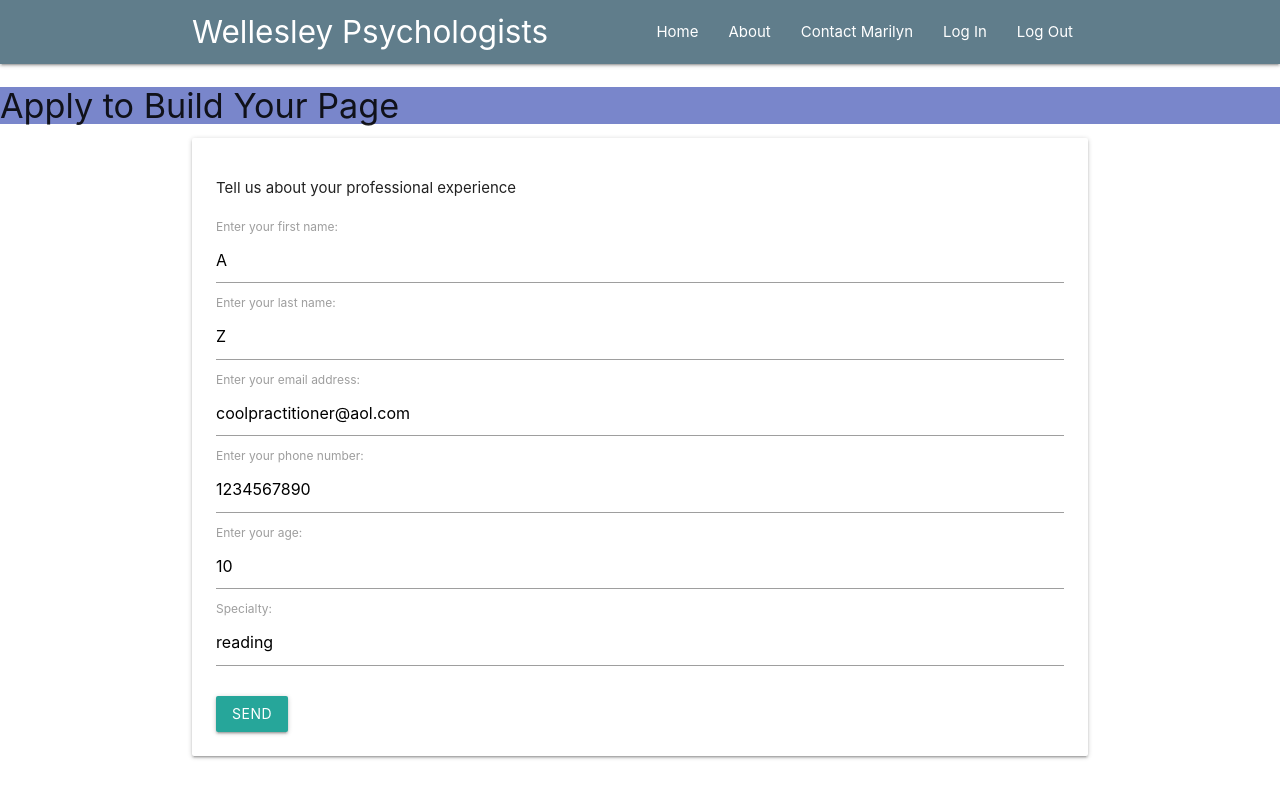
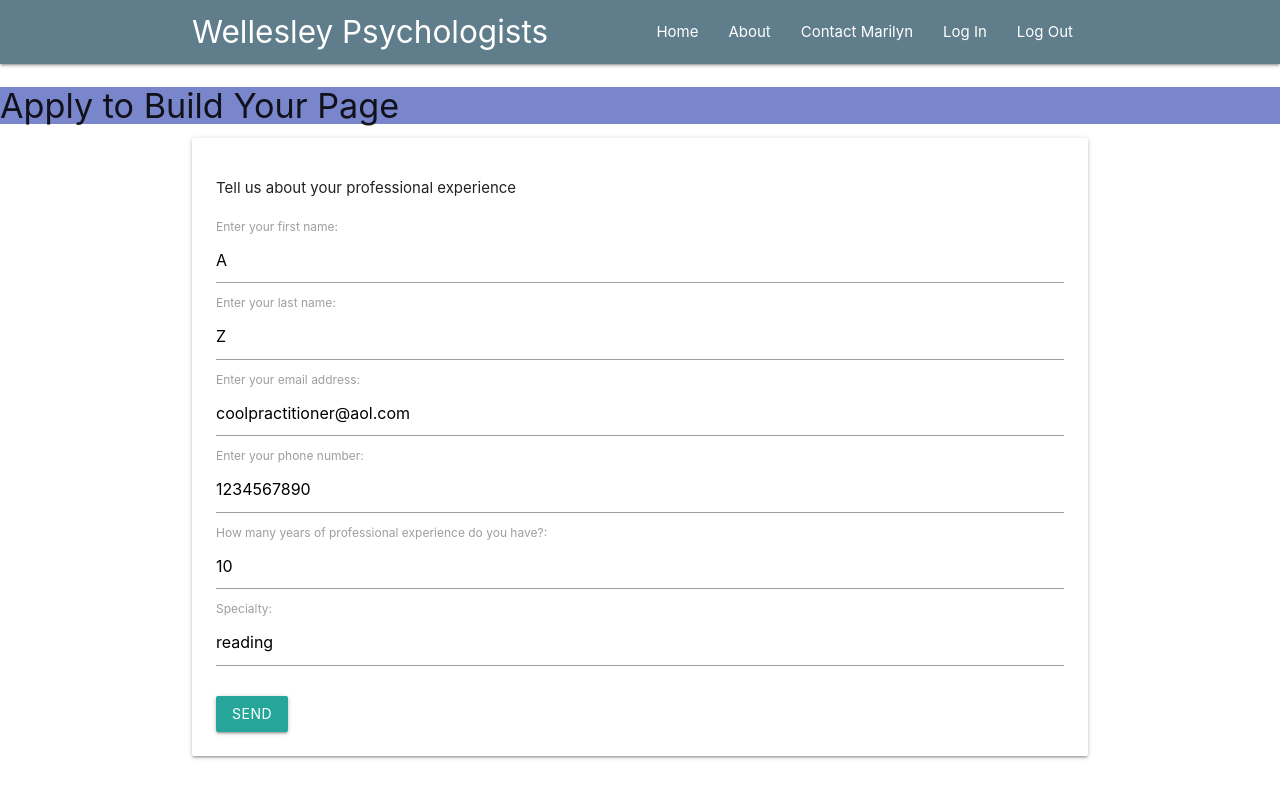
Before and after one commit to Danny-Rosenberg/practitioner-FE, a React (Create React App) app: page /register in a window 1280 px wide. Built offline with nearby package versions, Linux system fonts and the light colour scheme; no server answers.

Commit message:
fix form text

```diff
--- a/src/components/Register.js
+++ b/src/components/Register.js
@@ -115,7 +115,7 @@ class Register extends Component {
 								</div>
 								<div className='input field col s6'>
 									<label>
-										Enter your age:
+										How many years of professional experience do you have?:
 										<input
 											name='yearsExperience'
 											type='number'
```
